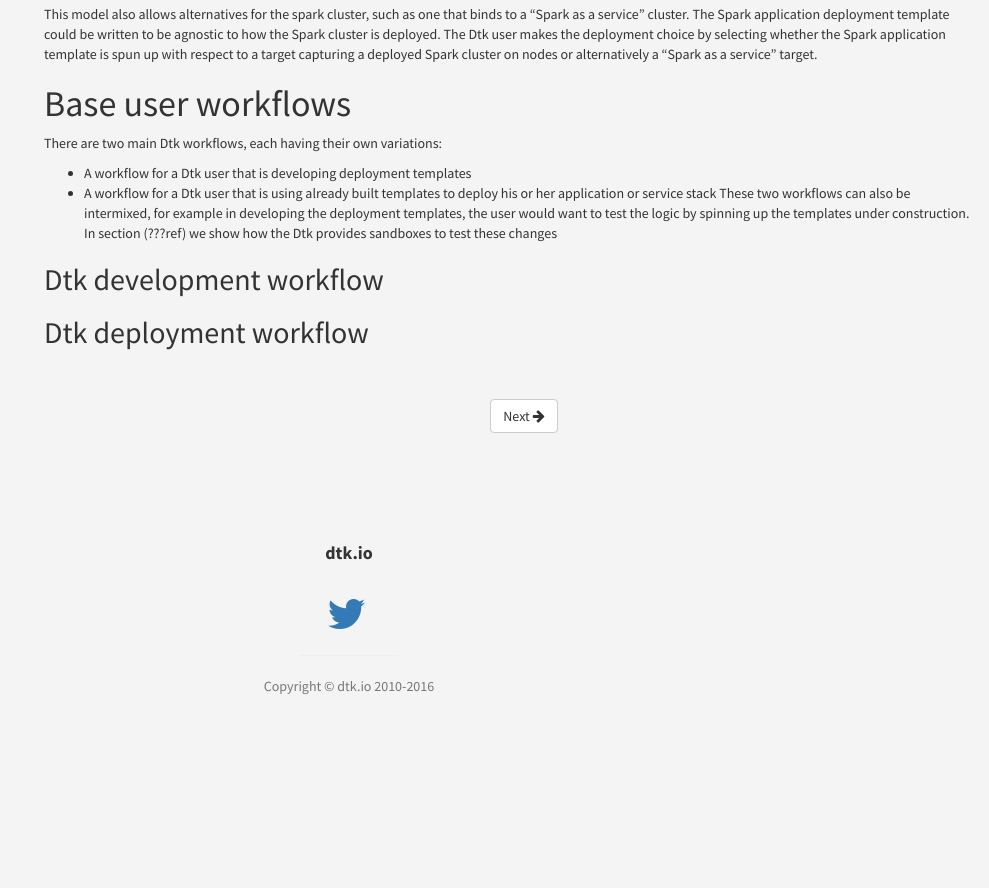
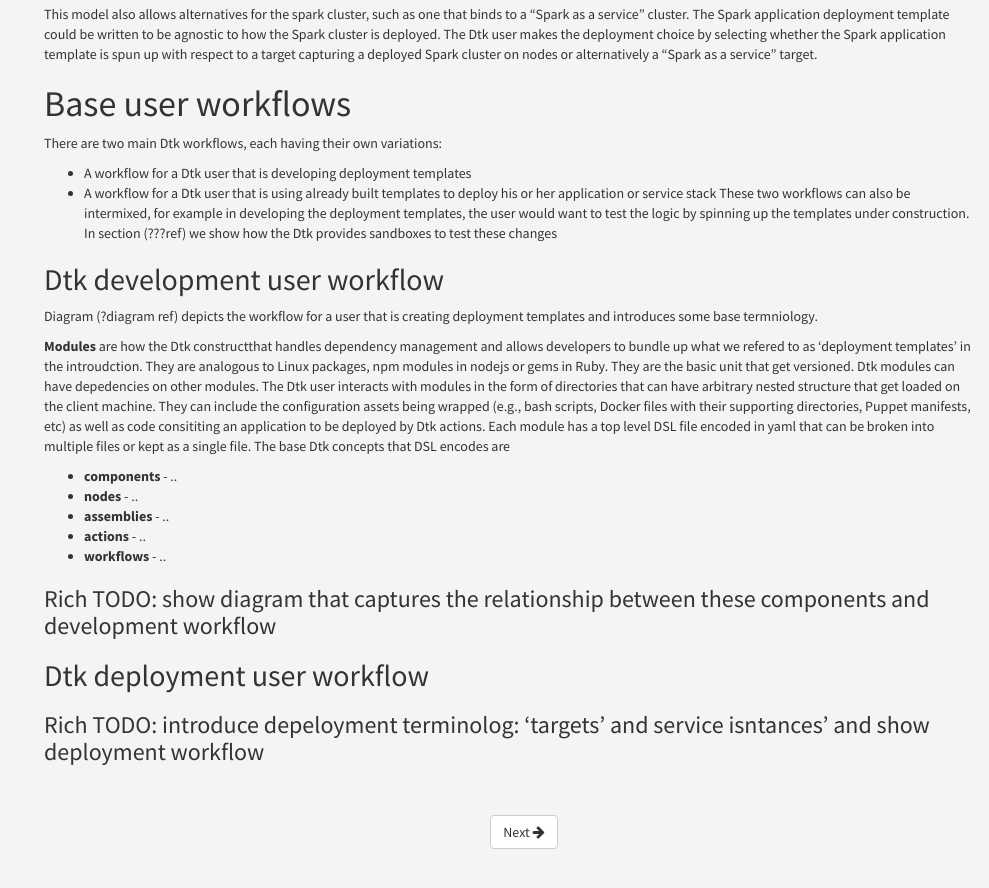
Before and after one commit to dtk/dtk-docs-v1, a Jekyll site: the page built from _getting-started/what-is-the-dtk.md, in a window 1280 px wide and 900 px high, scrolled down 1232 px. Shown: the top 888 px of the window, without its empty margins (291-1280 px from the left). Built offline with Jekyll 4.4.1, drawn with Linux system fonts in a browser that asks for light colours; before the commit the page ends 2038 px from its top, so only the background shows below that.

Commit message:
Put in initial content in _getting-started/what-is-the-dtk.md on base workflows

```diff
--- a/_getting-started/what-is-the-dtk.md
+++ b/_getting-started/what-is-the-dtk.md
@@ -49,6 +49,21 @@ There are two main Dtk workflows, each having their own variations:
 * A workflow for a Dtk user that is using already built templates to deploy his or her application or service stack
 These two workflows can also be intermixed, for example in developing the deployment templates, the user would want to test the logic by spinning up the templates under construction. In section (???ref) we show how the Dtk provides sandboxes to test these changes
 
-## Dtk development workflow
+## Dtk development user workflow
 
-## Dtk deployment workflow
+Diagram (?diagram ref) depicts the workflow for a user that is creating deployment templates and introduces some base termniology.
+
+**Modules** are how the Dtk constructthat handles dependency management and allows developers to bundle up what we refered to as 'deployment templates' in the introudction. They are analogous to Linux packages, npm modules in nodejs or gems in Ruby. They are the basic unit that get versioned. Dtk modules can have depedencies on other modules. The Dtk user interacts with modules in the form of directories that can have arbitrary nested structure that get loaded on the client machine. They can include the configuration assets being wrapped (e.g., bash scripts, Docker files with their supporting directories, Puppet manifests, etc) as well as code consititing an application to be deployed by Dtk actions. Each module has a top level DSL file encoded in yaml that can be broken into multiple files or kept as a single file. The base Dtk concepts that DSL encodes are
+* **components** - ..
+* **nodes** - ..
+* **assemblies** - ..
+* **actions** - ..
+* **workflows** - ..
+
+
+### Rich TODO: show diagram that captures the relationship between these components and development workflow
+
+
+## Dtk deployment user workflow
+
+### Rich TODO: introduce depeloyment terminolog: 'targets' and service isntances' and show deployment workflow
```
